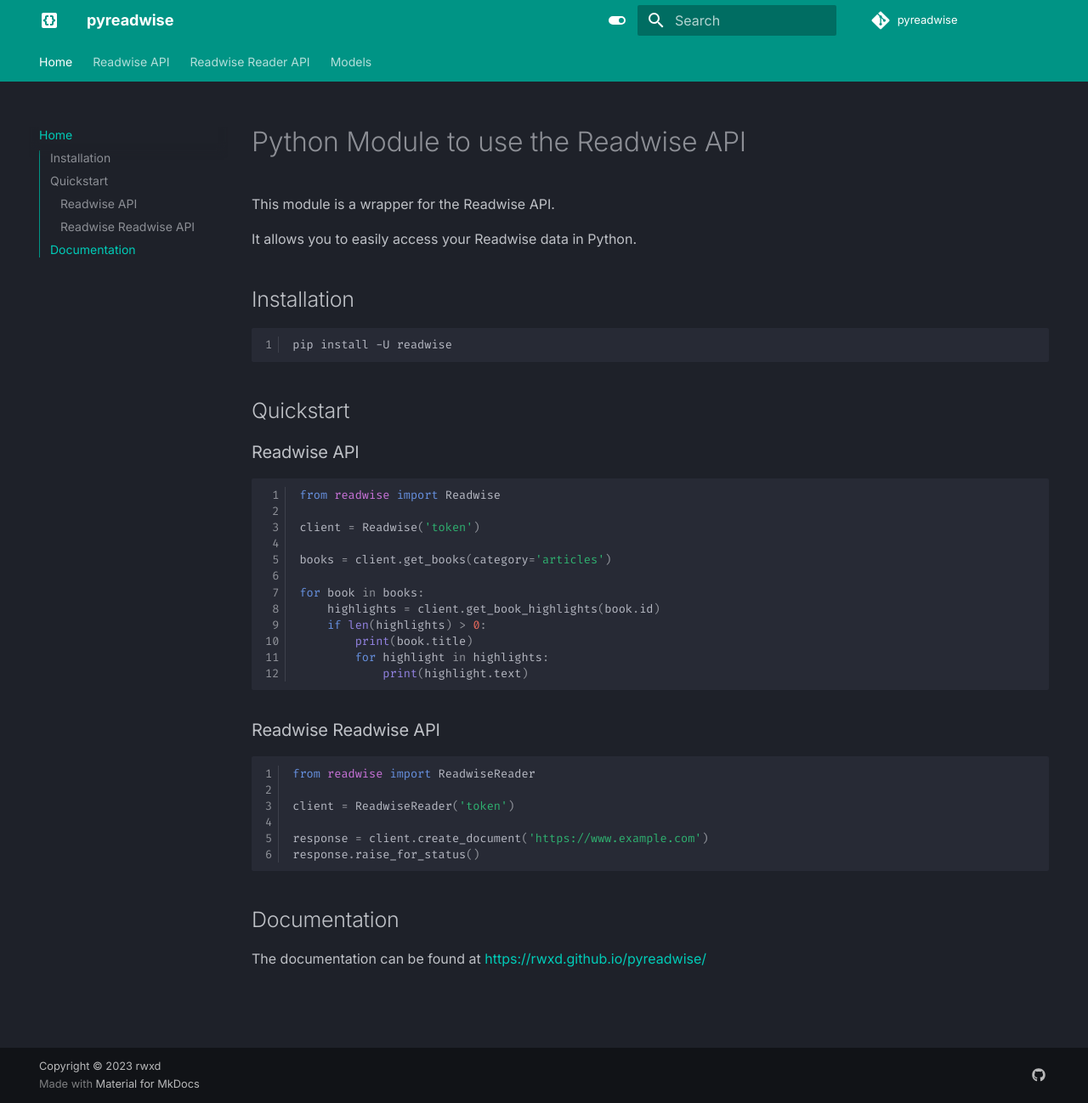
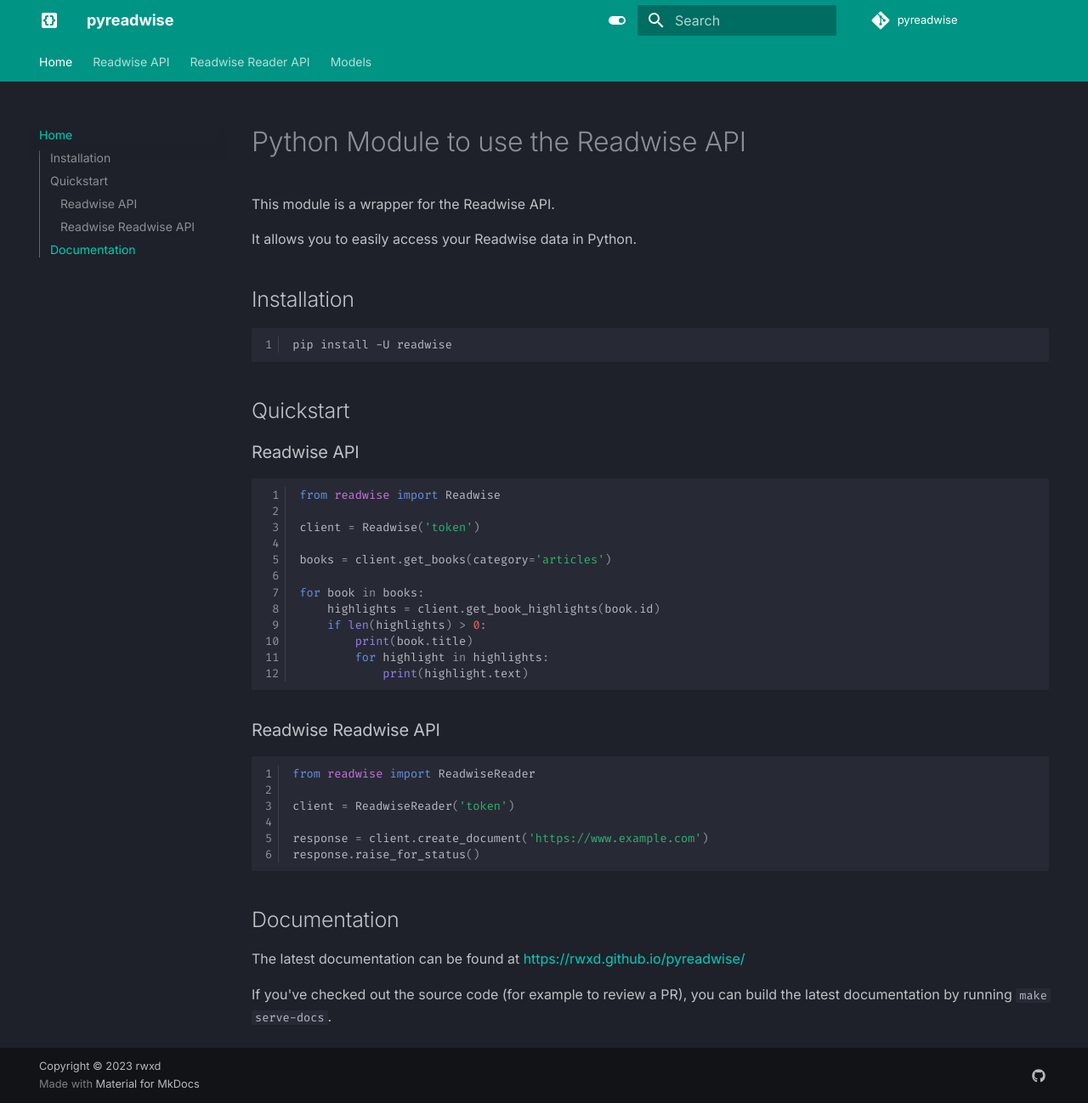
Before and after one commit to rwxd/pyreadwise, an MkDocs documentation site: the page built from docs/index.md, in a window 1280 px wide and 1298 px high. Shown: the whole window at 85% size. Built offline with MkDocs 1.6.1 and Material for MkDocs 9.7.7, drawn with Linux system fonts in a browser that asks for light colours; comment, search, counter and statistics services are not loaded.

Commit message:
fix(docs): update

```diff
--- a/docs/index.md
+++ b/docs/index.md
@@ -42,4 +42,6 @@
 
 ## Documentation
 
-The documentation can be found at <https://rwxd.github.io/pyreadwise/>
+The latest documentation can be found at <https://rwxd.github.io/pyreadwise/>
+
+If you've checked out the source code (for example to review a PR), you can build the latest documentation by running `make serve-docs`.
```
